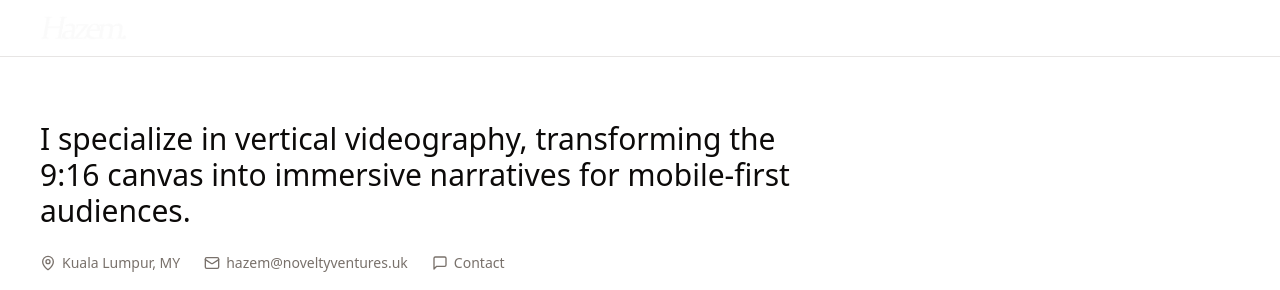
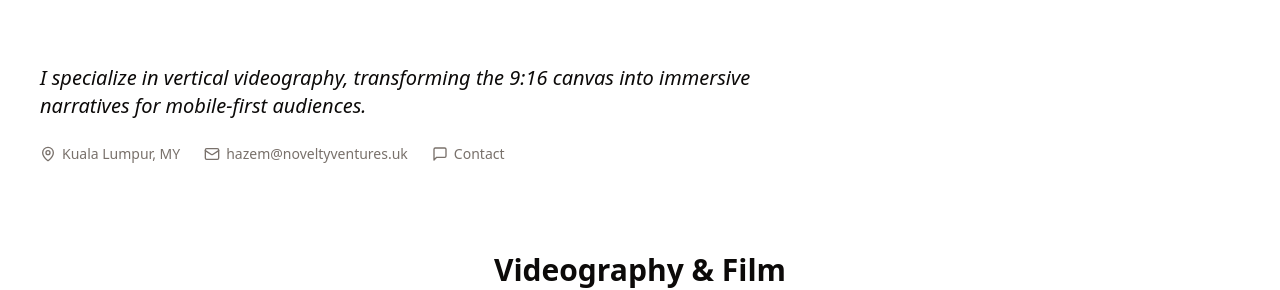
Before and after one commit to ShadowLevi-ops/hazem-portfolio, a Next.js app: page / in a window 1280 px wide. Shown: the top 290 px of the page. Built offline with nearby package versions, Linux system fonts and the light colour scheme.

Commit message:
style: Update subtitle and fix: Remove Header from Layout

```diff
--- a/src/app/page.tsx
+++ b/src/app/page.tsx
@@ -65,8 +65,8 @@ export default function Home() {
 
         {/* Logo is removed from here - will be added to header */}
 
-        {/* Subtitle - Left-aligned, larger text */}
-        <p className="text-xl md:text-3xl font-medium text-left max-w-3xl mb-6">
+        {/* Subtitle - Left-aligned, smaller, italic */}
+        <p className="text-lg md:text-xl italic font-medium text-left max-w-3xl mb-6">
           I specialize in vertical videography, transforming the 9:16 canvas into immersive narratives for mobile-first audiences.
         </p>
 
--- a/src/components/layout/Layout.tsx
+++ b/src/components/layout/Layout.tsx
@@ -2,7 +2,7 @@
 
 import React from 'react';
 // import { ThemeProvider } from '../theme-provider'; // Removed redundant ThemeProvider import
-import { Header } from './Header';
+// import { Header } from './Header'; // Remove Header import
 import { motion } from 'framer-motion';
 
 interface LayoutProps {
@@ -13,7 +13,7 @@ export const Layout: React.FC<LayoutProps> = ({ children }) => {
   return (
     // <ThemeProvider attribute="class" defaultTheme="system" enableSystem> // Removed redundant ThemeProvider wrapper
       <div className="relative flex min-h-screen flex-col">
-        <Header />
+        {/* <Header /> */ /* Remove Header component */}
         <motion.main
           initial={{ opacity: 0 }}
           animate={{ opacity: 1 }}
```
